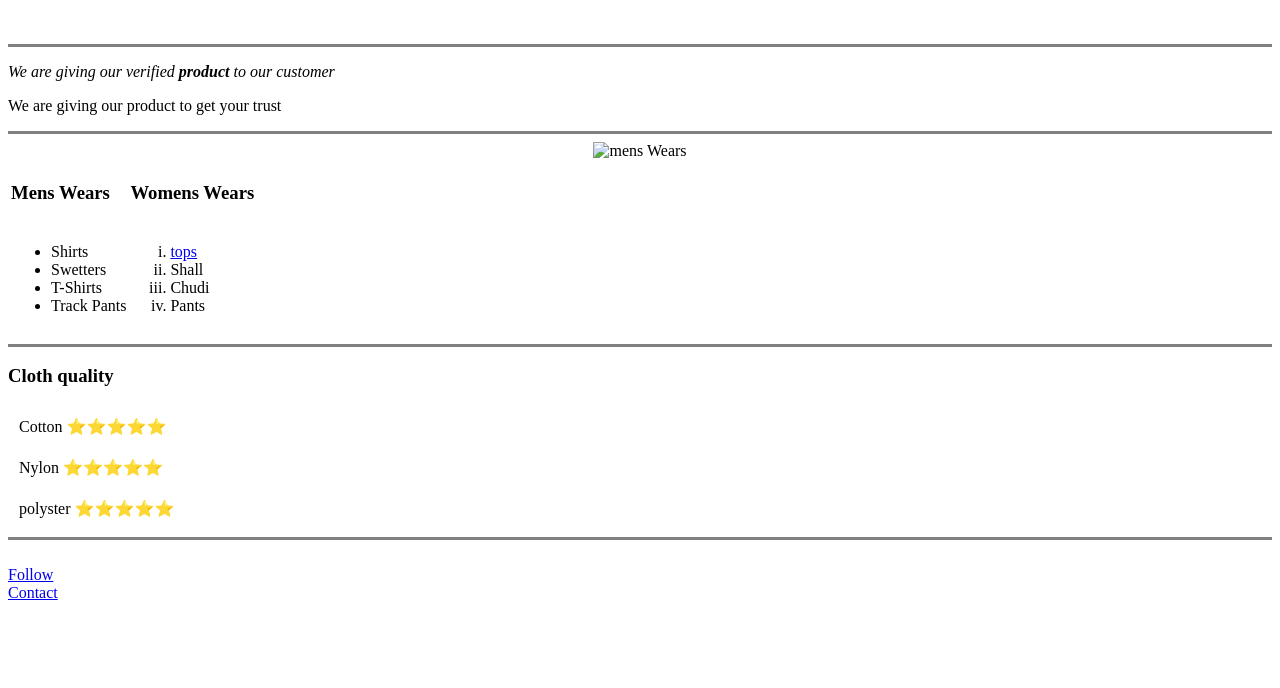
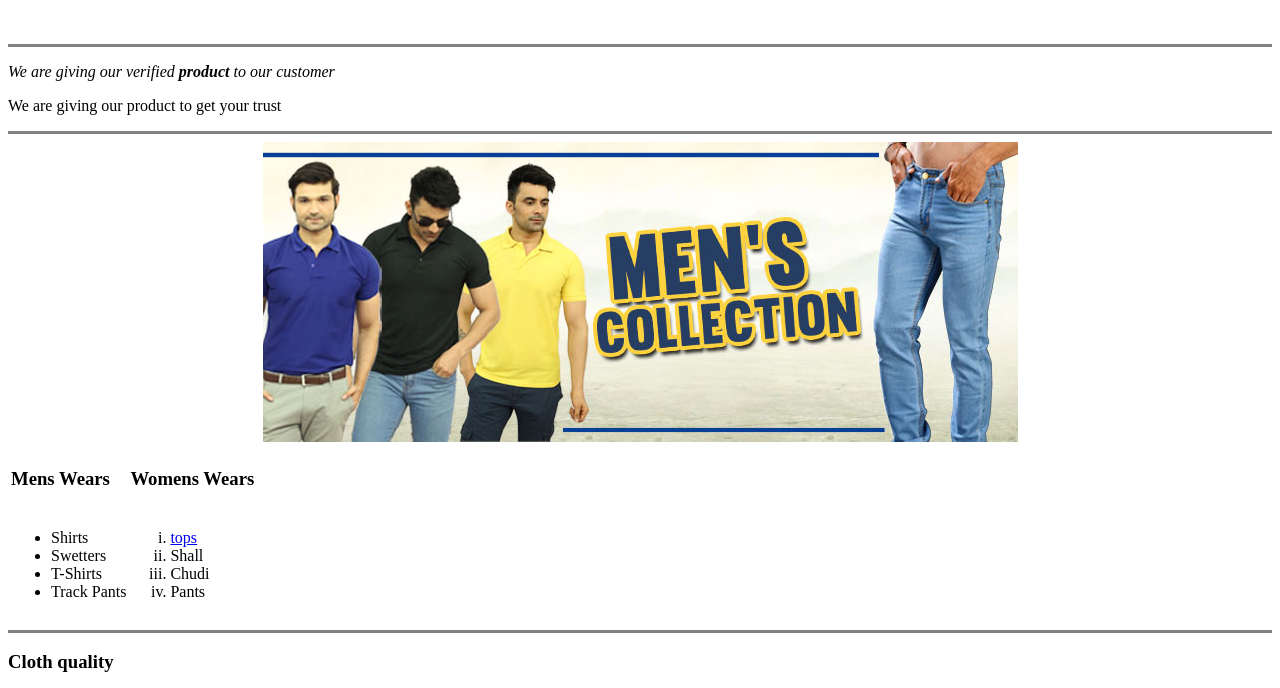
Before and after one commit to vipshal-123/Project, a plain HTML site: page index.html in a window 1280 px wide. Shown: the part 112-800 px from the top of the page. Drawn offline with Linux system fonts and the light colour scheme.

Commit message:
Add files via upload

```diff
--- a/index.html
+++ b/index.html
@@ -23,7 +23,7 @@
         <hr size="3"noshade>
 
         <center>
-        <img src="Images/Mens-collection-01.jpg" alt="mens Wears">
+        <img src="Mens-collection-01.jpg" alt="mens Wears">
         </center>
         <table>
             <thead>
```
